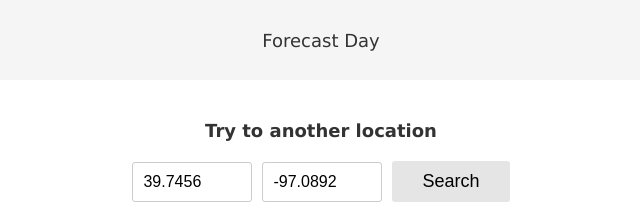
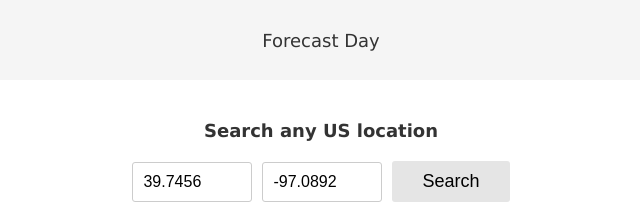
Before and after one commit to diegopscode/forecast-challenge, a React (Vite) app: page / in a window 1280 px wide. Shown: the top 211 px of the page, without its empty margins (319-959 px from the left). Built offline with nearby package versions, Linux system fonts and the light colour scheme; no server answers.

Commit message:
Rename form search title

```diff
--- a/src/Components/FormSearch/index.tsx
+++ b/src/Components/FormSearch/index.tsx
@@ -32,7 +32,7 @@ export default function FormSearch({ onSubmit, defaultValue }: FormSeachProps) {
 
   return (
     <Container>
-      <Title>Try to another location</Title>
+      <Title>Search any US location</Title>
       <Form onSubmit={handleSubmit}>
         <InputGroup>
           <Input type="text"name="lat" placeholder="Lat" onChange={handleChangeItem} value={coord.lat} />
```
